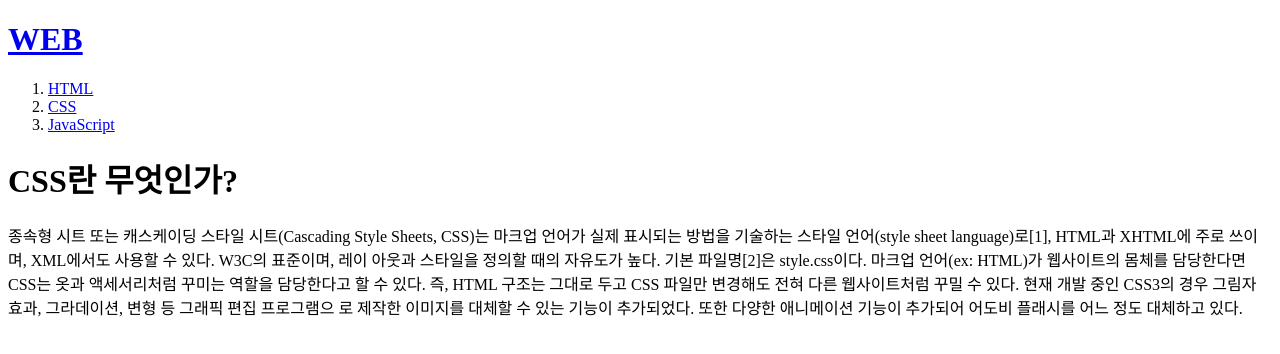
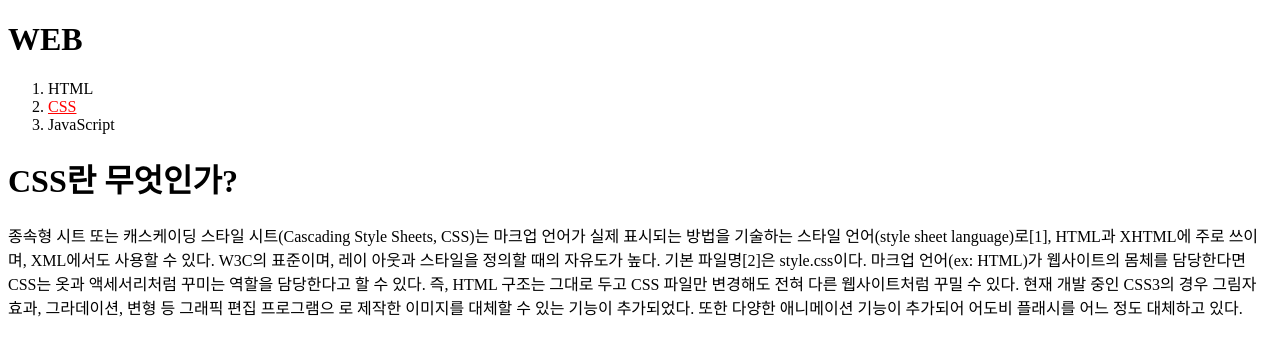
Before and after one commit to leehd660/web_practice, a plain HTML site: page 2.html in a window 1280 px wide. Drawn offline with Linux system fonts and the light colour scheme.

Commit message:
220203 css 5장까지 공부

```diff
--- a/2.html
+++ b/2.html
@@ -3,15 +3,34 @@
   <head>
     <title>WEB1 - CSS</title>
     <meta charset="utf-8">
+    <style>
+    /* 여기 안은 CSS */
+    /* a 태그에 대해서 라는 뜻의 a  : 선택자 (selector)*/
+      a {
+        /* declaration : 선언을 한다. */
+        /* color : 속성(Property) , black : value */
+        color: black;
+        text-decoration: none;
+        /* 링크에 밑줄 없애기  */
+      }
+    </style>
+
   </head>
 
   <body>
     <h1><a href="index.html">WEB</a></h1>
     <ol>
       <li><a href="1.html">HTML</a></li>
-      <li><a href="2.html">CSS</a></li>
+      <li><a href="2.html" style="color:red; text-decoration:underline;">CSS</a></li>
       <li><a href="3.html">JavaScript</a></li>
     </ol>
+
+    <!-- <h1><a href="index.html"><font color="red"> WEB</font></a></h1>
+    <ol>
+      <li><a href="1.html"><font color="red">HTML</font></a></li>
+      <li><a href="2.html"><font color="red">CSS</font></a></li>
+      <li><a href="3.html"><font color="red">JavaScript</font></a></li>
+    </ol> -->
 
     <h1>CSS란 무엇인가?</h1>
 
@@ -23,3 +42,20 @@
        로 제작한 이미지를 대체할 수 있는 기능이 추가되었다. 또한 다양한 애니메이션 기능이 추가되어 어도비 플래시를 어느 정도 대체하고 있다.</p>
   </body>
 </html>
+
+
+<!-- CSS 3장
+CSS : 웹 페이지를 디자인하는 것으로, HTML을 이용해서 디자인하는 것보다 폭발적인 효과를 낼 수 있음.
++ 위 코드를 보면 다지인과 관련된 코드는 모두 style태그 안에 갇혀있음. 이 말은 즉, HTML은 너무나도 중요하기 때문에 HTML은 정보 전달에만 전념할 수 있도록
+HTML에게서 디자인에 대한 기능을 빼앗아 온 것이 바로 CSS.
+
+<style> </style> : 웹브라우저는 기본적으로 코드를 HTML이라고 판단. 따라서 HTML언어로 CSS코드를 사용할테니 CSS 문법에 따라 해석하라고 말해야함.
+그 중 하나가 바로 <style>. 이것은 HTML문법이면선 style 태크의 안쪽 내용은 CSS로 처리하라는 의미를 지님.  -->
+
+<!-- CSS 4장+5장 기본 문법 & 혁명적 변화
+CSS를 사용하기 위해서는 CSS가 어디부터 어디까지 인지 알려줘야 함. -> 태그와 속성(태그 안에 속성을 이용)을 이용한다.
+a태그 안에 style 이란 속성을 이용해서 구현 : 속성의 값을 CSS문법에 따라 해석.->style속성은 HTML속성으로 반드시 값으로 CSS효과가 들어온다고 약속돼 있음.
+<style> 태그는 누구에게 지정할지 설명할 수 없기 때문에 (대상) { }과 같은 코드가 더 필요함.
+-> 이러한 코드를 누구에게 효과를 줄지 선택한다는 의미로 selector라고 부름.
+text-decoration : 텍스트를 꾸미는 장시긍ㄹ 넣는 속성. none이면 모든 텍스트 꾸미기가 사라짐.
+ -->
```
